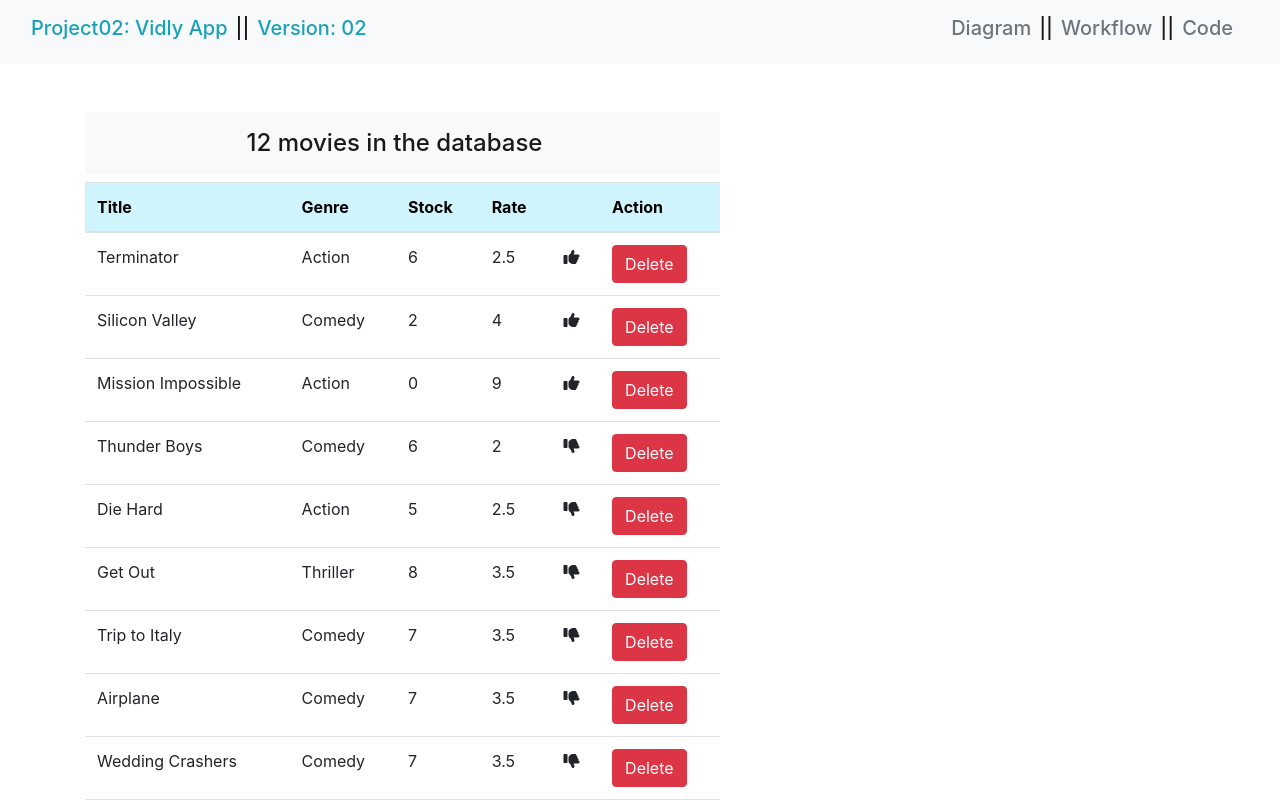
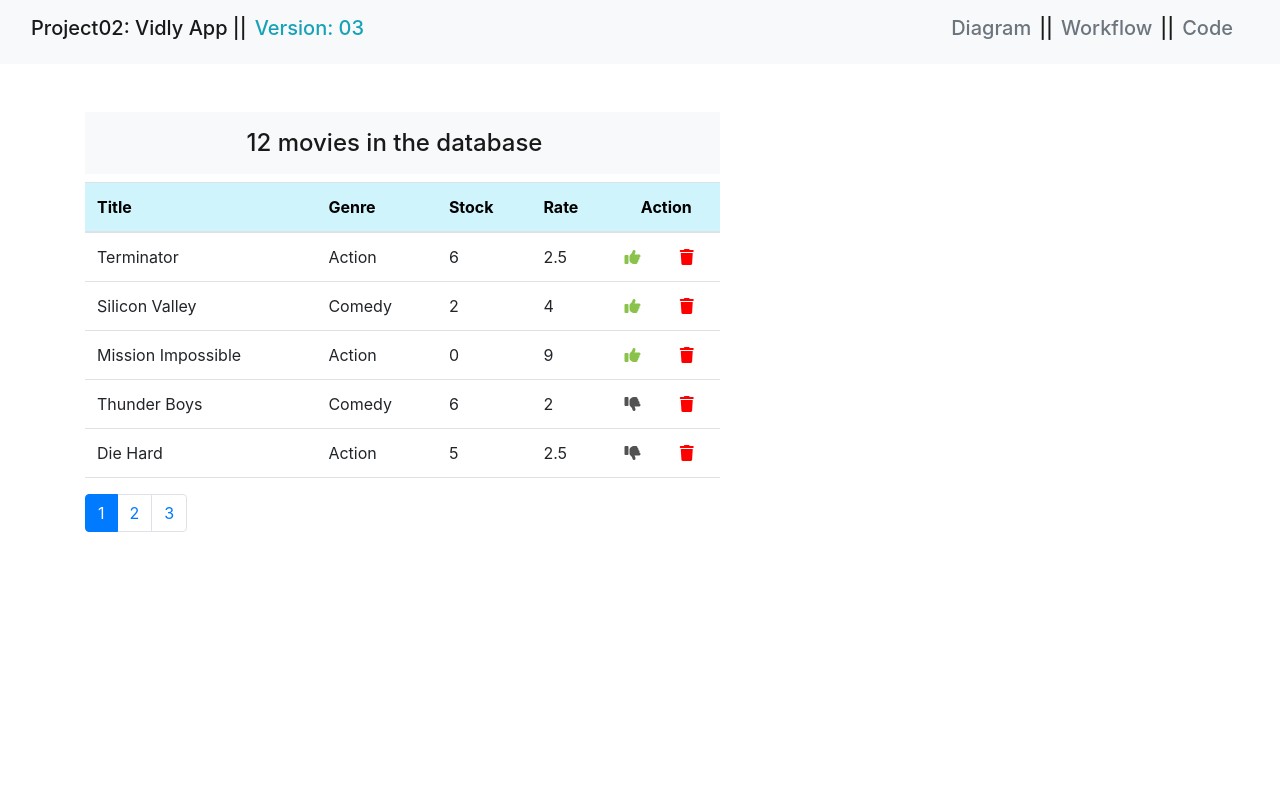
Before and after one commit to moarifur/mastering-react, a React (Create React App) app: page / in a window 1280 px wide. Shown: the top 802 px of the page. Built offline with nearby package versions, Linux system fonts and the light colour scheme.

Commit message:
Project 02: Version 03 Completed

```diff
--- a/package.json
+++ b/package.json
@@ -9,6 +9,8 @@
     "@testing-library/react": "^13.4.0",
     "@testing-library/user-event": "^13.5.0",
     "bootstrap": "^4.6.0",
+    "lodash": "^4.17.21",
+    "prop-types": "^15.8.1",
     "react": "^18.2.0",
     "react-dom": "^18.2.0",
     "react-scripts": "5.0.1",
--- a/src/components/vidly/common/delete.jsx
+++ b/src/components/vidly/common/delete.jsx
@@ -2,12 +2,11 @@
 
 const Delete = ({ onClick }) => {
     return (
-        <button
+        <i
+            className="fa fa-trash"
+            style={{ cursor: 'pointer',color: 'Red'}}
             onClick={onClick}
-            className='btn btn-danger'
-        >
-            Delete
-        </button>
+        />
     );
 };
 
--- a/src/components/vidly/common/like.jsx
+++ b/src/components/vidly/common/like.jsx
@@ -6,12 +6,17 @@
 const Like = ({ liked, onClick }) => {
 
     let classes = "fa fa-thumbs-up"
-    if (!liked) classes = 'fa-solid fa-thumbs-down'
+    let color = '#8bc24c'
+
+    if (!liked){
+        classes = 'fa-solid fa-thumbs-down'
+        color = '#525252'
+    }
 
     return (
         <i
             className={classes}
-            style={{ cursor: 'pointer' }}
+            style={{ cursor: 'pointer', color}}
             onClick={onClick}
         />
     );
--- /dev/null
+++ b/src/components/vidly/common/pagination.jsx
@@ -0,0 +1,46 @@
+import React from 'react';
+import _ from "lodash";
+import PropTypes from "prop-types";
+
+const Pagination = ({ itemsCount, pageSize, currentPage, onPageChange }) => {
+    //Math.ceil will grant the value of the highest integer
+    const pagesCount = Math.ceil(itemsCount / pageSize);
+    // It will not render the pagination component
+    if (pagesCount === 1) return null;
+
+    /* --------------------------------------------------------------
+    Target: Get an array of numbers [1, 2, 3]
+    Reference:
+        - https://www.tutorialspoint.com/lodash/lodash_range.htm
+        - https://www.geeksforgeeks.org/lodash-_-range-method/
+    -----------------------------------------------------------------*/
+    const pages = _.range(1, pagesCount + 1);
+
+    return (
+        <nav aria-label="Page navigation example">
+            <ul className="pagination">
+                {pages.map(page => (
+                    <li
+                        key={page}
+                        className={page === currentPage ? "page-item active" : "page-item"}
+                    >
+                        <button className="page-link" onClick={() => onPageChange(page)}>
+                            {page}
+                        </button>
+                    </li>
+                ))}
+            </ul>
+        </nav>
+
+    );
+};
+
+// Reference: https://www.npmjs.com/package/prop-types
+Pagination.propTypes = {
+    itemsCount: PropTypes.number.isRequired,
+    pageSize: PropTypes.number.isRequired,
+    currentPage: PropTypes.number.isRequired,
+    onPageChange: PropTypes.func.isRequired
+};
+
+export default Pagination;
--- a/src/components/vidly/mainVidlyApp.jsx
+++ b/src/components/vidly/mainVidlyApp.jsx
@@ -2,11 +2,17 @@
 import Navbar from "./navbar";
 import MoviesTable from "./moviesTable";
 import DisplayMessage from "./displayMessage";
+import Pagination from "./common/pagination";
 import {movies} from "./services/fakeMovieService";
+import {paginate} from "./utils/paginate";
 
 class MainVidlyApp extends Component {
     state = {
-        movies: movies  // Link movie (data source)
+        // Link movie (data source)
+        movies: movies,
+        // Pagination
+        pageSize: 5,
+        currentPage: 1
     }
 
     // Handler methods:
@@ -36,19 +42,38 @@
         this.setState({ movies }); // TODO-5
     }
 
+    /*-------------------------------------------------------------------
+    TODO(target): Change page number in pagination
+    TODO-1: Set current page to clicked page number
+    --------------------------------------------------------------------*/
+    handlePageChange = page => {
+        this.setState({ currentPage: page }) // TODO-1
+    }
+
+
     render() {
-        const {movies} = this.state
+        const {pageSize, currentPage} = this.state
+
+        // Call the paginate method from our paginate.js file
+        const movies = paginate(this.state.movies, currentPage, pageSize)
+
         return (
             <>
                 <Navbar/>
                 <div className='container mt-5'>
                     <div className="row">
                         <div className="col-7">
-                            <DisplayMessage movies={movies}/>
+                            <DisplayMessage movies={this.state.movies}/>
                             <MoviesTable
                                 movies={movies}
                                 onDelete={this.handleDelete}
                                 onLike={this.handleLike}
+                            />
+                            <Pagination
+                                itemsCount={this.state.movies.length}
+                                pageSize={pageSize}
+                                currentPage={currentPage}
+                                onPageChange={this.handlePageChange}
                             />
                         </div>
                     </div>
--- a/src/components/vidly/moviesTable.jsx
+++ b/src/components/vidly/moviesTable.jsx
@@ -14,8 +14,7 @@
                     <th scope="col">Genre</th>
                     <th scope="col">Stock</th>
                     <th scope="col">Rate</th>
-                    <th scope="col"></th>
-                    <th scope="col">Action</th>
+                    <th colSpan={2} className='text-center'>Action</th>
                 </tr>
                 </thead>
                 <tbody>
--- a/src/components/vidly/navbar.jsx
+++ b/src/components/vidly/navbar.jsx
@@ -6,27 +6,21 @@
             <nav className="navbar navbar-expand-lg navbar-light bg-light">
                 <div className="container-fluid">
                     <h1 className="navbar-brand">
-                        <a
-                            className='mr-2 text-info'
-                            href="#"
-                            target='_blank'
-                        >
-                            Project02: Vidly App
-                        </a>
+                        Project02: Vidly App
                          ||
                         <a
                             className='ml-2 text-info'
                             href="https://tinyurl.com/32srke4c"
                             target='_blank'
                         >
-                            Version: 02
+                            Version: 03
                         </a>
                     </h1>
 
                     <h1 className="navbar-brand d-flex justify-content-center">
                         <a
                             className='mr-2 text-muted'
-                            href="https://tinyurl.com/7b8dt6s3"
+                            href="https://tinyurl.com/35mpam88"
                             target='_blank'
                         >
                             Diagram
@@ -34,7 +28,7 @@
                         ||
                         <a
                             className='ml-2 mr-2 text-muted'
-                            href="https://tinyurl.com/3j2ay68c"
+                            href="https://tinyurl.com/4mkcbyyc"
                             target='_blank'
                         >
                             Workflow
@@ -42,7 +36,7 @@
                         ||
                         <a
                             className='ml-2 text-muted'
-                            href="#"
+                            href="https://tinyurl.com/49phmn4r"
                             target='_blank'
                         >
                             Code
--- /dev/null
+++ b/src/components/vidly/utils/paginate.js
@@ -0,0 +1,21 @@
+import _ from "lodash";
+
+/*
+    Target: Paginate the data
+    TODO-1: Formula to calculate the starting index of the items
+    TODO-2: Steps -
+        (1) slice(): slice an array starting from index number
+            https://www.tutorialspoint.com/lodash/lodash_slice.htm
+        (2) take(): number of items to take from an array
+            https://www.tutorialspoint.com/lodash/lodash_take.htm
+        (3) _(): Convert into a lodash wrapper object, in order to
+            call slice() and take() method using a chain
+        (4) value(): Convert that lodash wrapper object to a
+            regular array
+     Documentation: https://lodash.com/docs/
+*/
+
+export function paginate(items, pageNumber, pageSize){
+    const startIndex = (pageNumber - 1) * pageSize // TODO-1
+    return _(items).slice(startIndex).take(pageSize).value()
+}
```
